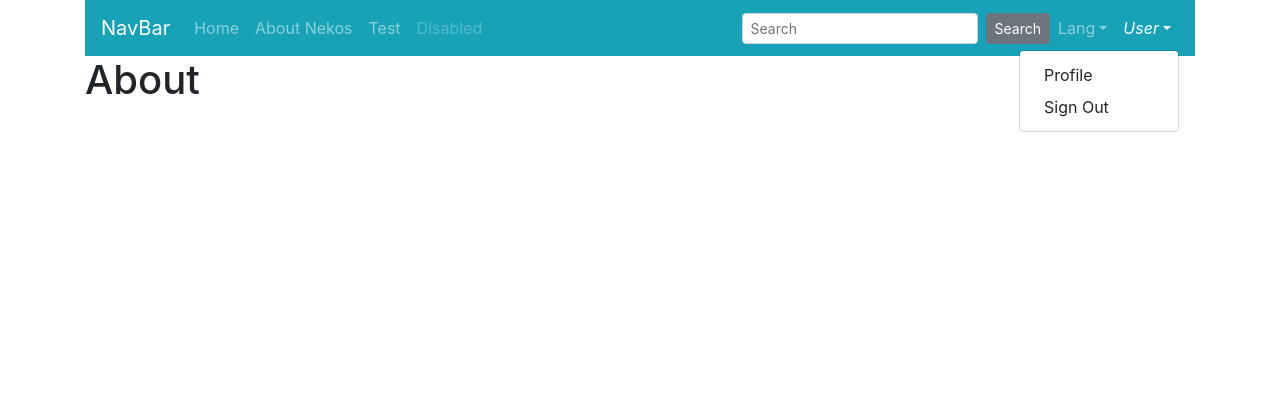
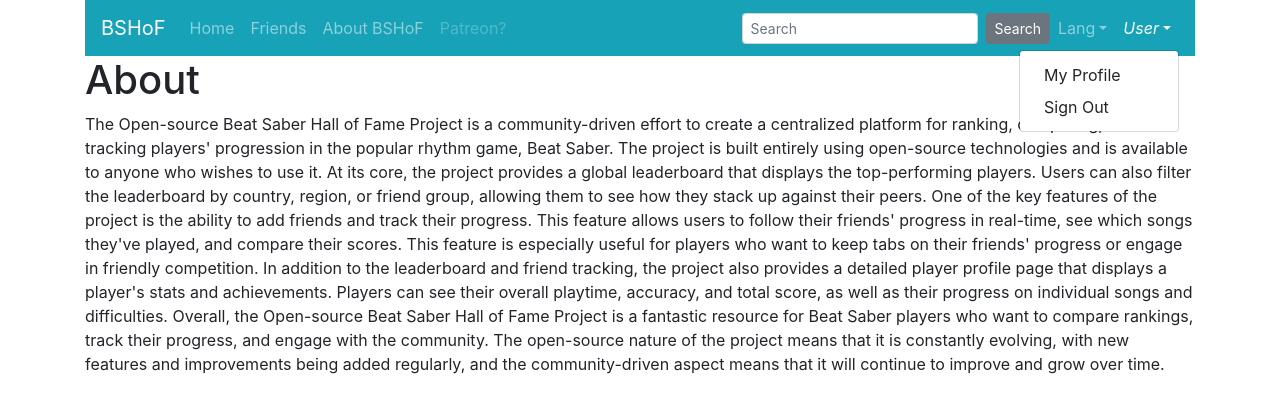
Before and after one commit to misosk/blhof, a Nuxt app: page /about in a window 1280 px wide. Both pictures are taken after a click on the button "User". Shown: the top 412 px of the page. Built offline with nearby package versions, Linux system fonts and the light colour scheme.

Commit message:
Started Icon Planning and Added Description

```diff
--- a/components/MainMenu.vue
+++ b/components/MainMenu.vue
@@ -1,7 +1,7 @@
 <template>
   <b-navbar toggleable="lg" type="dark" variant="info">
     <b-navbar-brand href="#">
-      NavBar
+      BSHoF
     </b-navbar-brand>
 
     <b-navbar-toggle target="nav-collapse" />
@@ -12,16 +12,16 @@
           Home
         </b-nav-item>
 
-        <b-nav-item to="/about">
-          About Nekos
+        <b-nav-item to="/friends">
+          Friends
         </b-nav-item>
 
-        <b-nav-item to="/test">
-          Test
+        <b-nav-item to="/about">
+          About BSHoF
         </b-nav-item>
 
         <b-nav-item href="#" disabled>
-          Disabled
+          Patreon?
         </b-nav-item>
       </b-navbar-nav>
 
@@ -55,7 +55,7 @@
             <em>User</em>
           </template>
           <b-dropdown-item href="#">
-            Profile
+            My Profile
           </b-dropdown-item>
           <b-dropdown-item href="#">
             Sign Out
--- a/pages/about.vue
+++ b/pages/about.vue
@@ -1,6 +1,17 @@
 <template>
   <div>
     <h1>About</h1>
+    <p>
+      The Open-source Beat Saber Hall of Fame Project is a community-driven effort to create a centralized platform for ranking, comparing, and tracking players' progression in the popular rhythm game, Beat Saber. The project is built entirely using open-source technologies and is available to anyone who wishes to use it.
+
+      At its core, the project provides a global leaderboard that displays the top-performing players. Users can also filter the leaderboard by country, region, or friend group, allowing them to see how they stack up against their peers.
+
+      One of the key features of the project is the ability to add friends and track their progress. This feature allows users to follow their friends' progress in real-time, see which songs they've played, and compare their scores. This feature is especially useful for players who want to keep tabs on their friends' progress or engage in friendly competition.
+
+      In addition to the leaderboard and friend tracking, the project also provides a detailed player profile page that displays a player's stats and achievements. Players can see their overall playtime, accuracy, and total score, as well as their progress on individual songs and difficulties.
+
+      Overall, the Open-source Beat Saber Hall of Fame Project is a fantastic resource for Beat Saber players who want to compare rankings, track their progress, and engage with the community. The open-source nature of the project means that it is constantly evolving, with new features and improvements being added regularly, and the community-driven aspect means that it will continue to improve and grow over time.
+    </p>
   </div>
 </template>
 
--- a/pages/test.vue
+++ b/pages/friends.vue
@@ -9,11 +9,11 @@
     class="mb-2"
   >
     <b-card-text>
-      Some quick example text to build on the card title and make up the bulk of the card's content.
+      Ready to start adding friends? Hit the blue button below to add someone!
     </b-card-text>
 
     <b-button href="#" variant="primary" @click="clickOnMe">
-      Go somewhere
+      Add a friend!
     </b-button>
   </b-card>
 </template>
--- a/pages/index.vue
+++ b/pages/index.vue
@@ -1,6 +1,6 @@
 <template>
   <div>
-    <h1>ME</h1>
+    <h1>Welcome to the Beat Saber Hall of Fame!</h1>
   </div>
 </template>
 
```
